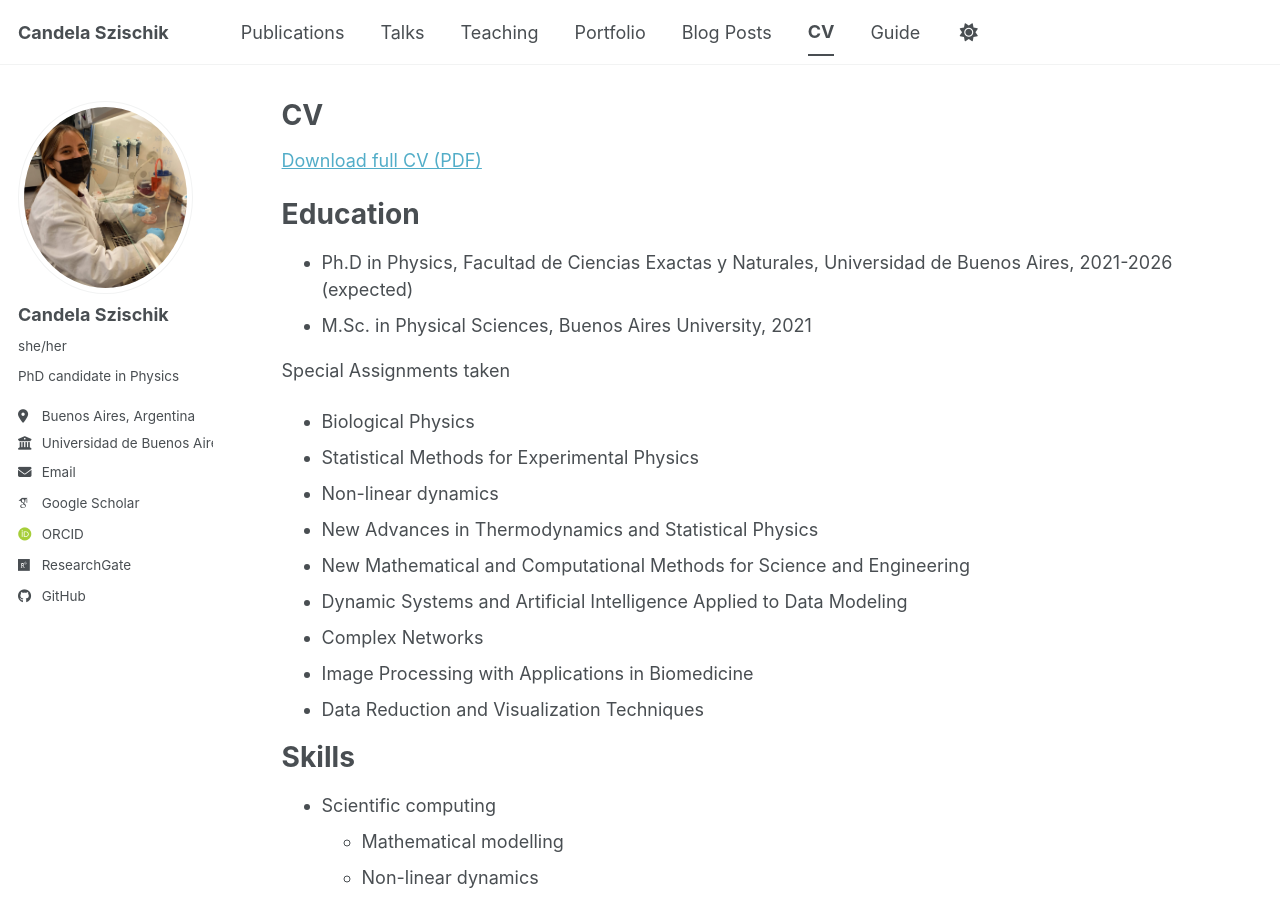
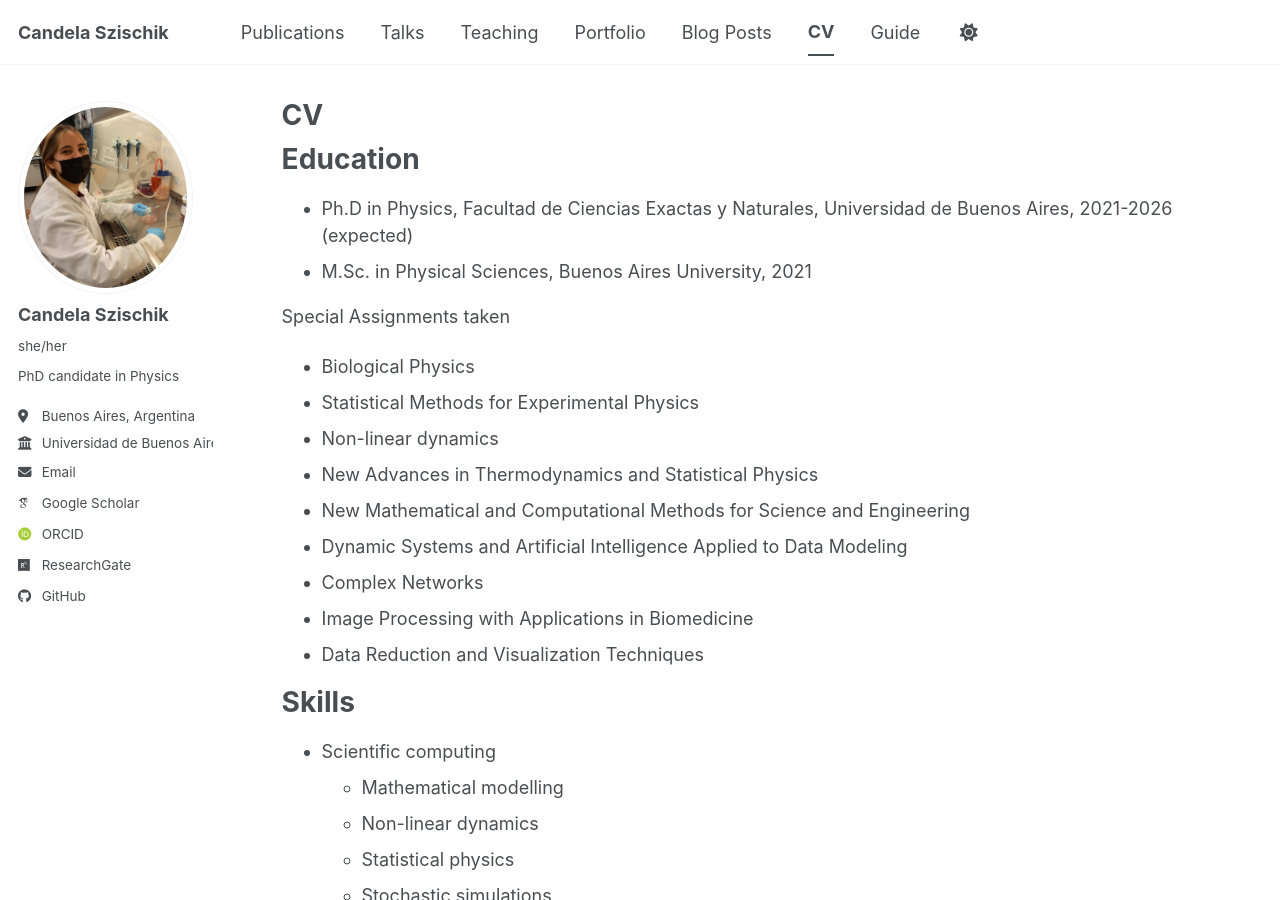
Before and after one commit to candesz/candelaszischik.github.io, a Jekyll site: the page built from _pages/cv.md, in a window 1280 px wide and 900 px high. Built offline with Jekyll 4.4.1, drawn with Linux system fonts in a browser that asks for light colours; some web fonts are replaced; a script bundle is joined from its source files by our own code; library files that are not in the unit come from our copies; some of the changed text lies outside the part shown.

Commit message:
Update cv.md

```diff
--- a/_pages/cv.md
+++ b/_pages/cv.md
@@ -6,8 +6,6 @@
 redirect_from:
   - /resume
 ---
-[Download full CV (PDF)](/files/CV_Szischik_extended.pdf)
-{% include base_path %}
 
 Education
 ======
@@ -78,3 +76,6 @@
 English (fluent)
 Italian (intermediate)
 French (initial)
+
+[Download full CV (PDF)](/files/CV_Szischik_extended.pdf)
+{% include base_path %}
```
